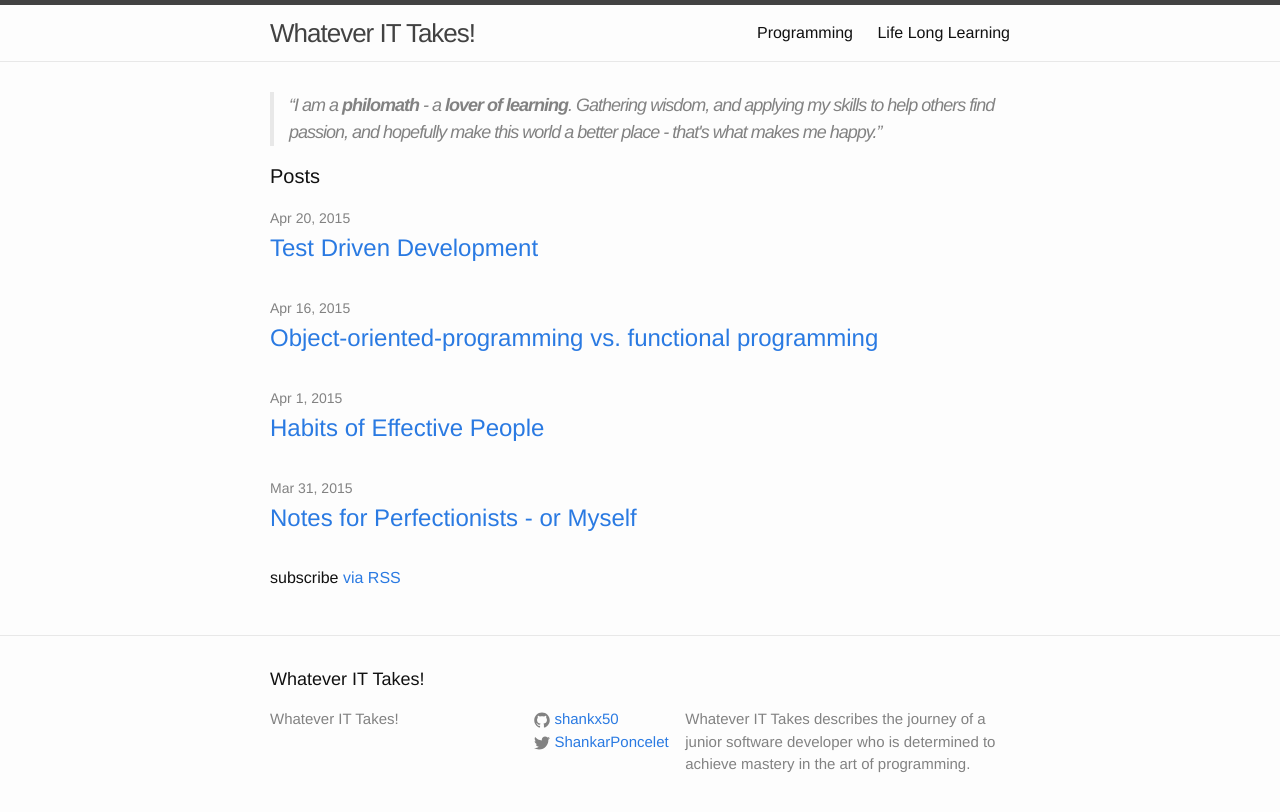
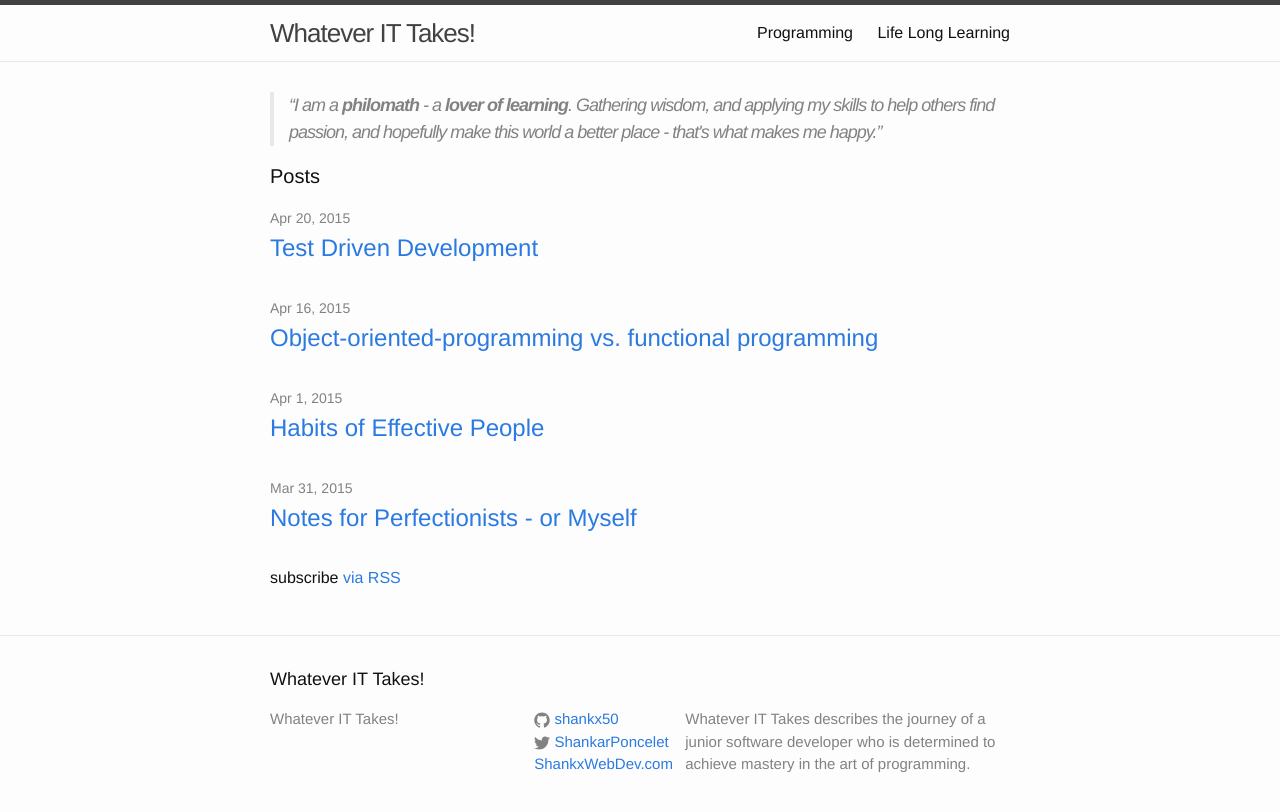
Before and after one commit to shankx50/shankx50.github.io, a Jekyll site: the page built from index.html, in a window 1280 px wide. Shown: the top 812 px of the page. Built offline with Jekyll 4.4.1, drawn with Linux system fonts in a browser that asks for light colours.

Commit message:
added link to SWD

```diff
--- a/_includes/footer.html
+++ b/_includes/footer.html
@@ -42,6 +42,7 @@
             </a>
           </li>
           {% endif %}
+          <li><a href="http://www.shankxwebdev.com">ShankxWebDev.com</a></li>
         </ul>
       </div>
 
```
